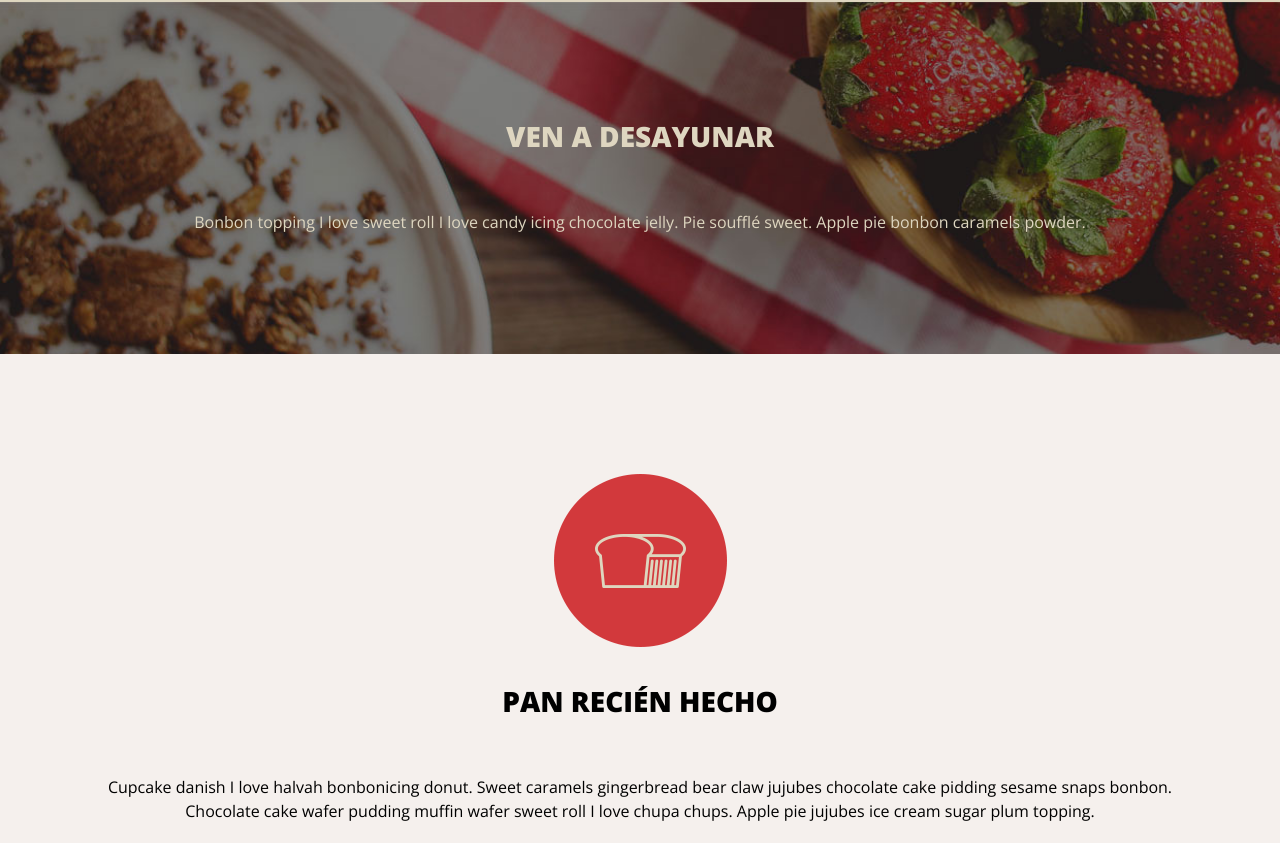
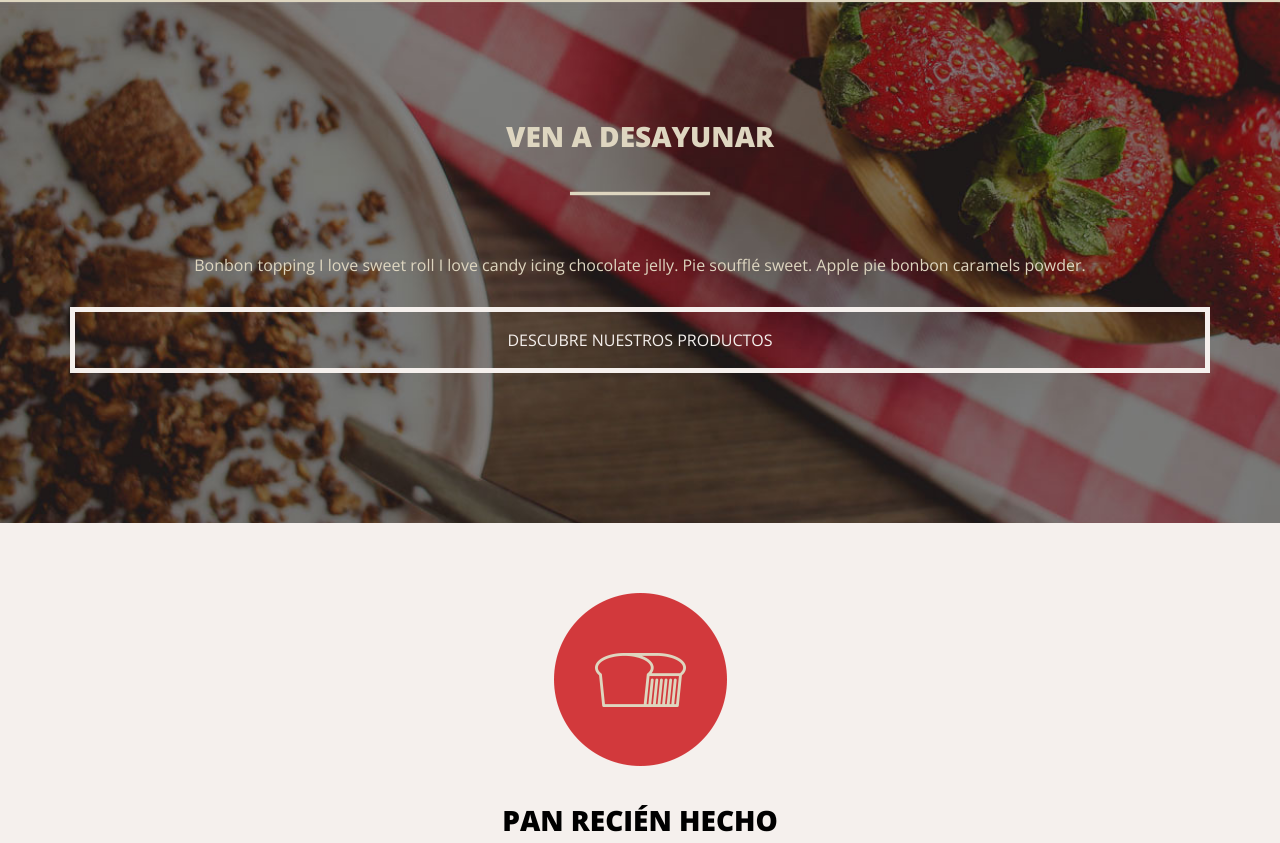
Before and after one commit to reinaldo017/cafeoslo, a plain HTML site: page index.html in a window 1280 px wide. Shown: the part 1837-2680 px from the top of the page. Drawn offline with nearby package versions, Linux system fonts and the light colour scheme.

Commit message:
Falta menú desplegable

```diff
--- a/estilos.css
+++ b/estilos.css
@@ -42,6 +42,10 @@ span{
     font-weight: 800;
 }
 
+a{
+    text-decoration: none;
+    color: #f5f0ed;
+}
 /*Sección Principal*/
 .seccion-principal{
     background-image: url(./Imágenes/Fondo1.jpg);
@@ -91,7 +95,7 @@ header{
     line-height: 0.28;
     margin-top: 29px;
     border-radius: 15px;
-
+    cursor: pointer;
 }
 
 .nav-linea{
@@ -132,9 +136,33 @@ header{
 
 }
 
+.seccion-desayunar a{
+    display: block;
+    text-decoration: none;
+    margin: 30px auto;
+    color: #f5f0ed;
+    border: 5px solid #f5f0ed;
+    text-align: center;
+    background-color: rgba(0, 0, 0, 0);
+    padding: 20px 70px;
+    cursor: pointer;
+    transition: background-color 1s, color 2s, margin-top 1s ease-in-out;
+
+}
+
+.seccion-desayunar a:hover{
+    background-color: rgba(245, 240, 237, 0.7);
+    margin-top: 20px;
+    color: #241d1b;
+}
+
 /*Sección Features*/
 .seccion-features{
     background-color: #f5f0ed;
+}
+
+.seccion-features .caja-de-texto{
+    padding: 70px;
 }
 
 .feature img{
--- a/index.html
+++ b/index.html
@@ -1,7 +1,7 @@
 <!DOCTYPE html>
 <html>
     <head>
-        <title></title>
+        <title>Café Oslo</title>
         <link rel="stylesheet" href="./reset.css" type="text/css">
         <link rel="stylesheet" href="./estilos.css" type="text/css">
         <link href="https://fonts.googleapis.com/css2?family=Open+Sans:wght@400;800&display=swap" rel="stylesheet">
@@ -19,7 +19,7 @@
                     <div class="nav-linea"></div>
                     <div class="nav-linea"></div>
                 </div>
-                <nav>
+                <nav id="menu" class="menu-desplegado">
                     <ul>
                         <li>
                             <a href="">EL ESPACIO</a>
@@ -80,11 +80,13 @@
        <section class="seccion-desayunar" >
            <div class="caja-de-texto">
                 <h2>VEN A DESAYUNAR</h2>
+                <h2 id="separador">__________</h2>
                 <p>
                     Bonbon topping I love sweet roll I love
                     candy icing chocolate jelly. Pie soufflé
                     sweet. Apple pie bonbon caramels powder.
                 </p>
+                <a href="#">DESCUBRE NUESTROS PRODUCTOS</a>
            </div>
        </section>
 
@@ -145,8 +147,8 @@
        </section>
 
        <!--Contacto-->
-       <section class="contacto">
-            <div id="contacta-con-nosotros" class="caja-de-texto">
+       <section class="seccion-contacto">
+            <div class="contacto caja-de-texto">
                 <h2>CONTACTA CON NOSOTROS</h2>
                 <h3>
                     Si quieres hacer una reserva, tienes alguna sugerencia o
@@ -170,6 +172,8 @@
            <p>Agosto 2021</p>
            <p>Todos los derechos reservados</p>
        </footer>
+
+       <script src="./javascript.js"></script>
     </body>
 
 </html>
```
